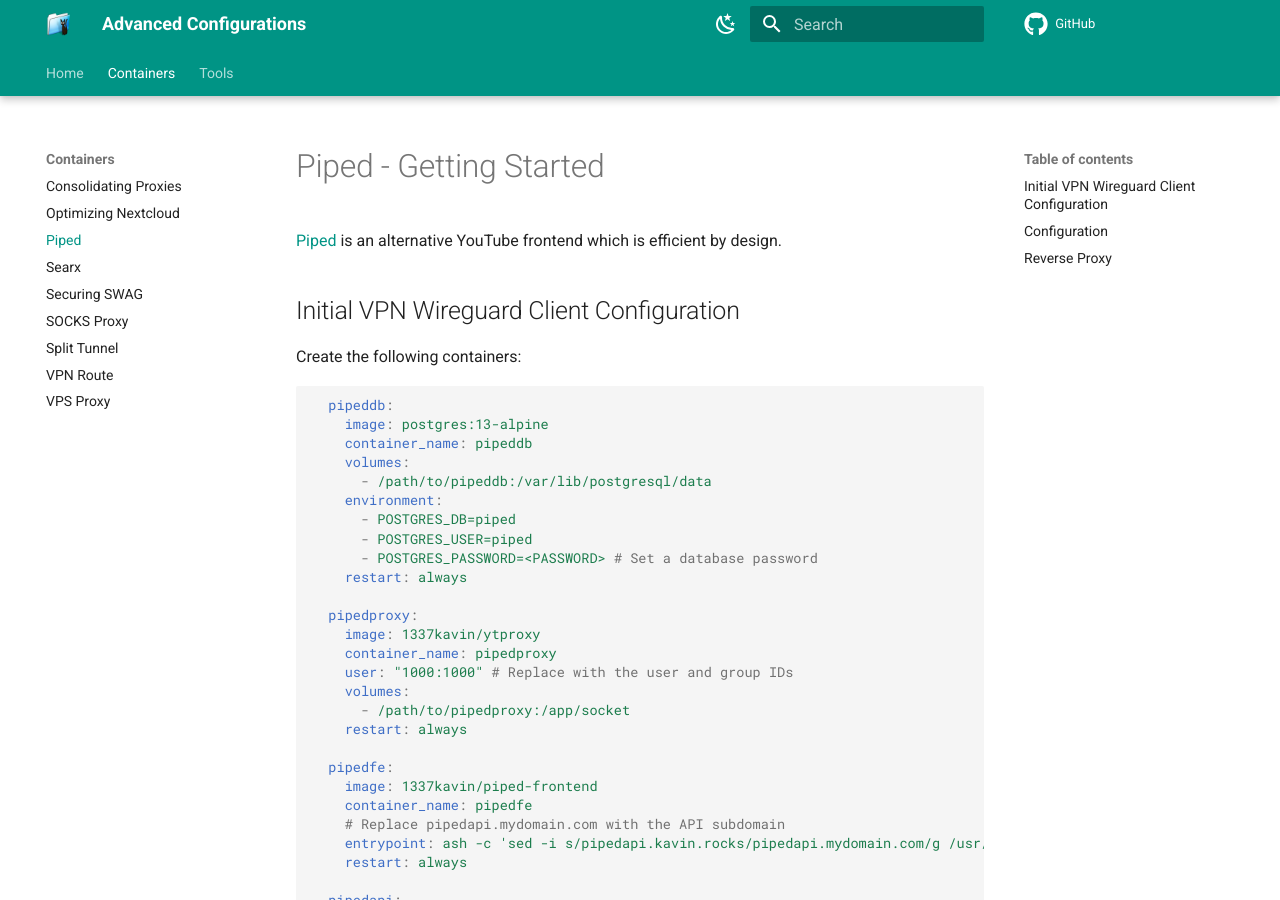
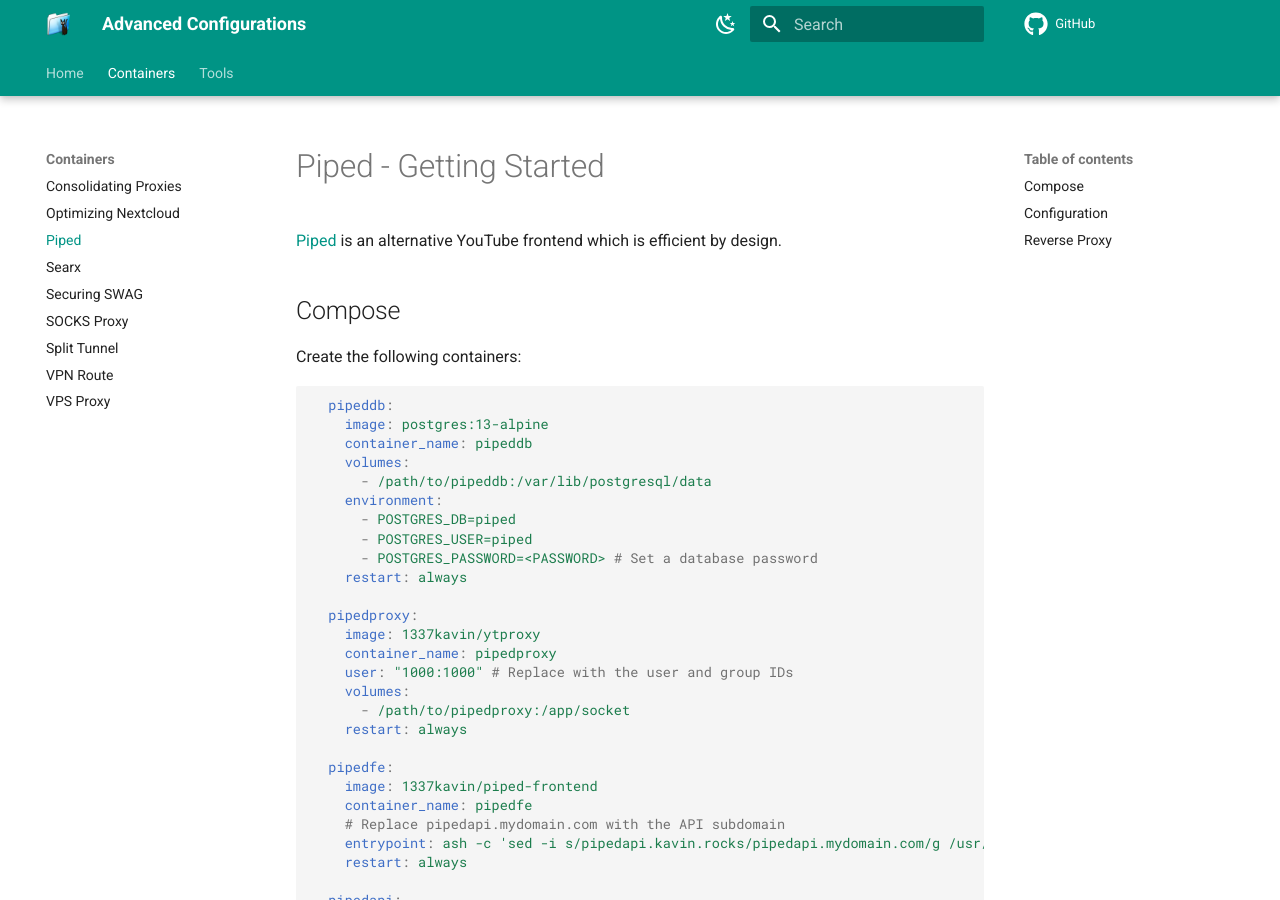
Before and after one commit to quietsy/advanced-configurations, an MkDocs documentation site: the page built from docs/piped.md, in a window 1280 px wide and 900 px high. Built offline with MkDocs 1.6.1 and Material for MkDocs 9.7.7, drawn with Linux system fonts in a browser that asks for light colours; comment, search, counter and statistics services are not loaded.

Commit message:
Fix typo

```diff
--- a/docs/piped.md
+++ b/docs/piped.md
@@ -2,7 +2,7 @@
 
 [Piped](https://github.com/TeamPiped/Piped) is an alternative YouTube frontend which is efficient by design.
 
-## Initial VPN Wireguard Client Configuration
+## Compose
 
 Create the following containers:
 
```
